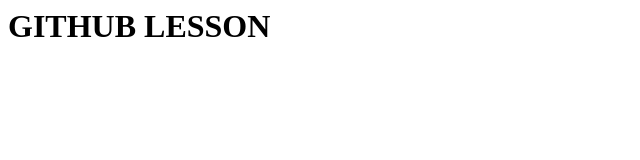
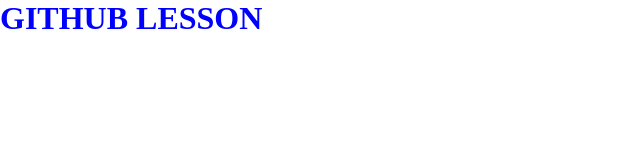
Before and after one commit to isfan4ik/lesson11, a plain HTML site: page index.html in a window 1280 px wide. Shown: the whole page, without its empty margins (0-640 px from the left). Drawn offline with Linux system fonts and the light colour scheme.

Commit message:
style.css

```diff
--- a/css/style.css
+++ b/css/style.css
@@ -0,0 +1,9 @@
+*{
+   margin: 0;
+   padding: 0;
+   box-sizing: border-box;
+}
+
+.h1{
+   color: blue;
+}
--- a/index.html
+++ b/index.html
@@ -6,6 +6,7 @@
    <title>Isfandiyor programmer</title>
 </head>
 <body>
-   <h1>GITHUB LESSON</h1>
+   <link rel="stylesheet" href="./css/style.css">
+   <h1 class="h1" >GITHUB LESSON</h1>
 </body>
 </html>
```
